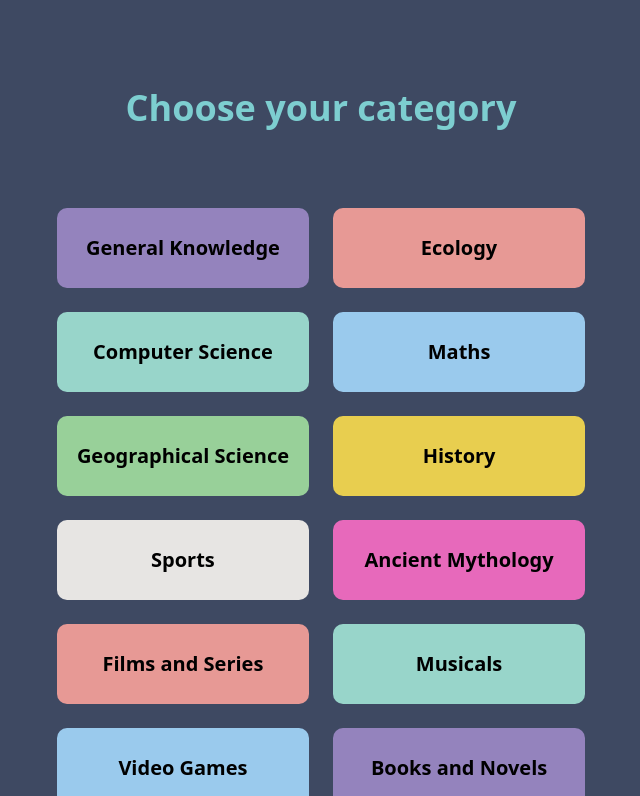
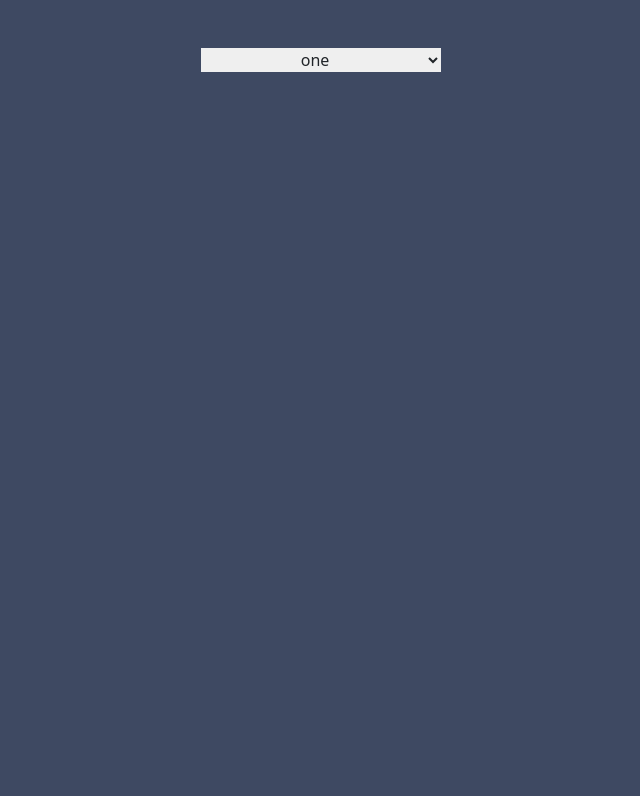
Before and after one commit to HariKrishna-28/Quizoid, a React (Create React App) app: page /ChooseLeaderBoard in a window 1280 px wide. Shown: the top 796 px of the page, without its empty margins (319-959 px from the left). Built offline with nearby package versions, Linux system fonts and the light colour scheme; the HTML template or start-up script is replaced by a standard one.

Commit message:
leaderboards with drop down

```diff
--- a/package.json
+++ b/package.json
@@ -11,9 +11,11 @@
     "react": "^17.0.2",
     "react-bootstrap": "^1.6.1",
     "react-dom": "^17.0.2",
+    "react-dropdown": "^1.9.2",
     "react-firebase": "^2.2.8",
     "react-router-dom": "^5.2.0",
     "react-scripts": "4.0.3",
+    "react-select": "^4.3.1",
     "react-spinners": "^0.11.0",
     "web-vitals": "^1.0.1"
   },
--- a/public/index.html
+++ b/public/index.html
@@ -8,6 +8,11 @@
   <meta name="theme-color" content="#000000" />
   <meta name="description" content="Web site created using create-react-app" />
   <link rel="apple-touch-icon" href="%PUBLIC_URL%/logo192.png" />
+  <meta name="viewport" content="width=device-width,initial-scale=1,maximum-scale=1,user-scalable=no">
+  <meta http-equiv="X-UA-Compatible" content="IE=edge,chrome=1">
+  <meta name="HandheldFriendly" content="true">
+
+
   <!--
       manifest.json provides metadata used when your web app is installed on a
       user's mobile device or desktop. See https://developers.google.com/web/fundamentals/web-app-manifest/
--- a/src/App.js
+++ b/src/App.js
@@ -5,7 +5,9 @@ import React, { useState } from 'react';
 import Display from './components/Display';
 //import { Button } from 'bootstrap';
 import { BrowserRouter, Route, Switch } from "react-router-dom";
-import LeaderBoard from './components/LeaderBoard';
+//import LeaderBoard from './components/LeaderBoard';
+import ChooseLeaderBoard from './components/ChooseLeaderBoard';
+//import LeaderBoardCategories from './components/LeaderBoardCategories';
 
 //const API_URL = 'https://opentdb.com/api.php?amount=10&category=9&type=multiple';
 
@@ -29,7 +31,7 @@ function App() {
           textAlign: 'center',
           fontWeight: '600',
         }}
-        onClick={() => clickEvent(id)}
+        onClick={() => clickEvent(id, text)}
       >
         {text}
       </button>
@@ -236,7 +238,7 @@ function App() {
   return (
     <BrowserRouter>
       <Switch>
-        <Route path='/LeaderBoard' exact component={LeaderBoard} />
+        <Route path='/ChooseLeaderBoard' exact component={ChooseLeaderBoard} />
         {showCategories()}
       </Switch>
     </BrowserRouter>)
--- /dev/null
+++ b/src/components/ChooseLeaderBoard.jsx
@@ -0,0 +1,53 @@
+import React, { useState } from 'react';
+//import { Dropdown, Selection } from 'react-dropdown';
+
+const ChooseLeaderBoard = () => {
+    const [category, setCategory] = useState(undefined);
+
+    const DropDownMenu = () => {
+        let options = ['one', 'two', 'three', 'four', 'five'];
+
+        const dropDownStyle = {
+            width: '15rem',
+            textAlign: 'center',
+        }
+
+        function handleChange(index) {
+            setCategory(index);
+            console.log(category)
+
+        }
+
+        return (
+
+            <select style={dropDownStyle}>
+                {options.map((op, index) => {
+                    return (
+                        <option value={op} onChange={handleChange(op)} >{op}</option>
+                    )
+
+                })}
+            </select>
+
+            /*<Dropdown
+            placeholder="Select an option"
+            className="my-className"
+
+            value="one"
+            onChange={(value) => console.log('change!', value)}
+            onSelect={(value) => console.log('selected!', value)} // always fires once a selection happens even if there is no change
+            onClose={(closedBySelection) => console.log('closedBySelection?:', closedBySelection)}
+        onOpen={() => console.log('open!')}
+        />*/)
+
+    }
+
+    return (
+        <>
+            <DropDownMenu />
+
+        </>
+    )
+}
+
+export default ChooseLeaderBoard
--- a/src/components/Display.jsx
+++ b/src/components/Display.jsx
@@ -3,8 +3,8 @@ import 'bootstrap/dist/css/bootstrap.css';
 import Questionnaire from './Questionnaire';
 import RotateLoader from "react-spinners/RotateLoader";
 import firebase from '../FireBase';
-import { BrowserRouter, Route, Switch, Link } from 'react-router-dom';
-import LeaderBoard from './LeaderBoard';
+import { Link } from 'react-router-dom';
+//import LeaderBoard from './LeaderBoard';
 //import { BrowserRouter, Route } from "react-router-dom";
 //import './App.css';
 //import { Questionnaire } from './components';
@@ -37,7 +37,7 @@ function Display({ name, api }) {
                 setQuestions(questions);
 
             });
-    }, []);
+    }, [api]);
 
     const handleAnswer = (answer) => {
         //check for the answer, show the question and change the score
@@ -59,7 +59,7 @@ function Display({ name, api }) {
     const handleNextQuestion = () => {
         setShowAnswers(false);
         let curr_index = currentIndex + 1;
-        if(curr_index >= questions.length){
+        if (curr_index >= questions.length) {
             uploadScore();
         }
         setCurrentIndex(currentIndex + 1);
@@ -78,17 +78,17 @@ function Display({ name, api }) {
 
     const tableName = `/${name}`;
 
-    const uploadScore = async() => {
+    const uploadScore = async () => {
         try {
-            console.log('logged in upload Data')
+            console.log('logged in upload Data');
             const firestore = firebase.database().ref(tableName);
             let data = {
-                userName: 'checkUser',
+                userName: 'check user',
                 category: name,
                 userScore: score,
             };
             await firestore.push(data);
-            console.log('pushed the data')
+            console.log('pushed the data');
         } catch (error) {
             console.log(error.message);
         }
@@ -126,7 +126,7 @@ function Display({ name, api }) {
                         }}>
                         <button style={buttonStyle} >Home page</button>
                         <button style={buttonStyle} >Back to Categories</button>
-                        <Link to='/LeaderBoard' style={buttonStyle}>LeaderBoard</Link>
+                        <Link to='/ChooseLeaderBoard' style={buttonStyle}>LeaderBoard</Link>
                     </div>
                     {/* {uploadScore()} */}
                 </>
--- a/src/components/LeaderBoard.jsx
+++ b/src/components/LeaderBoard.jsx
@@ -2,9 +2,11 @@ import React from 'react';
 import { useEffect, useState } from 'react';
 import firebase from '../FireBase';
 import RotateLoader from "react-spinners/RotateLoader";
+//import { useParams } from 'react-router-dom';
 
 const LeaderBoard = () => {
     const [userData, setuserData] = useState([]);
+    //const {tableName} = useParams();
 
     useEffect(() => {
         const firestore = firebase.database().ref('/Ecology');
@@ -37,29 +39,36 @@ const LeaderBoard = () => {
     }
 
     const rowStyle = {
+        marginLeft: '5rem',
+        marginRight: '5rem',
+        paddingRight: '3rem',
         paddingLeft: '3rem',
-        paddingRight: '3rem',
         border: '1px solid black',
         textAlign: 'center',
+        backgroundColor: '#7dced0',
     }
 
     const headerStyle = {
         textAlign: 'center',
         border: '1px solid black',
+        backgroundColor: '#7dced0',
+
     }
+
+
 
     return (userData.length === 0 ? (<div className='flex justify-center items-center h-screen'><RotateLoader /></div>) :
         (
             <div style={{
-                marginLeft: '4rem',
-                marginRight: '2rem'
+                textAlign: 'center',
+
             }}>
 
                 <div className='flex justify-center items-center pt-4 '>
-                    <h1>category name</h1>
+                    <h2>category name</h2>
                 </div>
-                <table className="table-auto text-2xl" style={{
-                    border: '1px solid black',
+                <table className="table-auto text-xl" style={{
+                    border: '0px solid black',
                     marginTop: '2rem',
 
                 }}>
@@ -89,6 +98,7 @@ const LeaderBoard = () => {
         )
 
     )
+
 }
 
 export default LeaderBoard;
```
Also changed, not shown: 1 other file (tests, documents, lock files or other folders).
